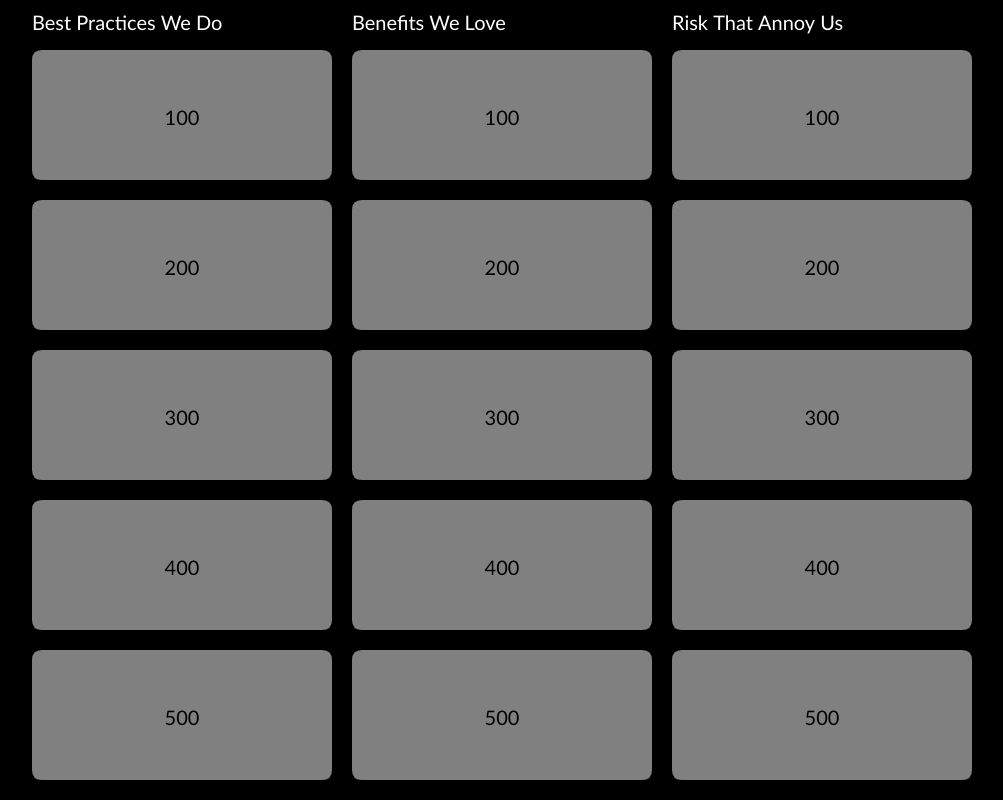
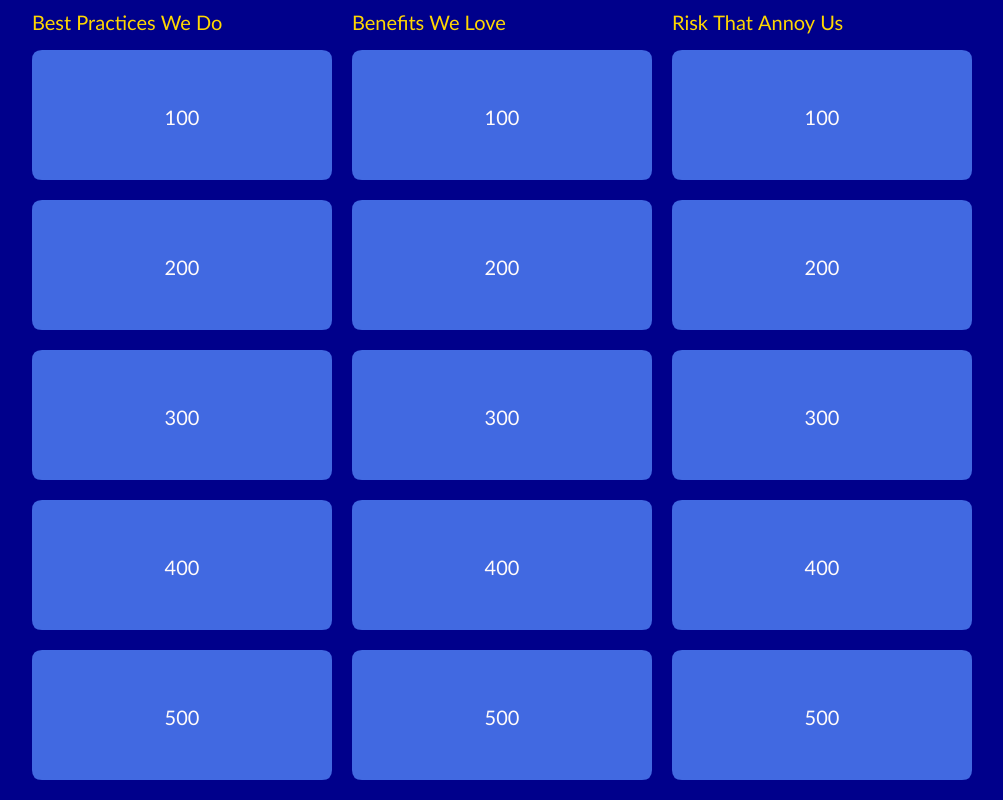
Before and after one commit to jpavley/innersource-jeopardy, a plain HTML site: page index.html in a window 1280 px wide. Shown: the whole page, without its empty margins (18-1021 px from the left). Drawn offline with Linux system fonts and the light colour scheme.

Commit message:
added some colors

```diff
--- a/script.js
+++ b/script.js
@@ -7,6 +7,13 @@ canvas.width = 1000;
 canvas.height = 800;
 
 const ctx = canvas.getContext("2d");
+
+// Colors and Styles
+
+const backgroundColor = "DarkBlue";
+const labelColor = "Snow";
+const boxColor = "RoyalBlue";
+const headerColor = "Gold";
 
 // Game Data
 
@@ -98,7 +105,7 @@ function drawTextBox(ctx, x, y, width, height, radius, text) {
     // draw box
     const boxCenterX = x + width / 2;
     const boxCenterY = y + height / 2;
-    drawRoundedRect(ctx, x, y, width, height, radius, "gray");
+    drawRoundedRect(ctx, x, y, width, height, radius, boxColor);
 
     // draw text
     const boxTextStyle = "20px Trebuchet MS";
@@ -112,14 +119,14 @@ function drawTextBox(ctx, x, y, width, height, radius, text) {
             const line = lines[i];
             const textHeight = 20;
             const textCenterY = boxCenterY - (lines.length - 1) * textHeight / 2 + i * textHeight;
-            drawText(ctx, x + 10, textCenterY, line, "black", boxTextStyle);
+            drawText(ctx, x + 10, textCenterY, line, labelColor, boxTextStyle);
         }
     } else {
         // draw single line
         const textCenterX = boxCenterX - textWidth / 2;
         const textHeight = 20;
         const textCenterY = boxCenterY + textHeight / 2;
-        drawText(ctx, textCenterX, textCenterY, text, "black", boxTextStyle);
+        drawText(ctx, textCenterX, textCenterY, text, labelColor, boxTextStyle);
     }
 }
 
@@ -167,7 +174,7 @@ function render() {
 
     // draw a label for each category above the boxes
     for (let i = 0; i < categories.length; i++) {
-        drawText(ctx, boxX + i * (boxWidth + boxSpacing), boxY - 20, categories[i], "white", "20px Trebuchet MS");
+        drawText(ctx, boxX + i * (boxWidth + boxSpacing), boxY - 20, categories[i], headerColor, "20px Trebuchet MS");
     }
 
     // draw a box for each category and answer value in columns and rows
--- a/style.css
+++ b/style.css
@@ -1,5 +1,5 @@
 body {
-    background-color: #000000;
+    background-color: #00008B;
     margin: 0;
     padding: 0;
 }
```
